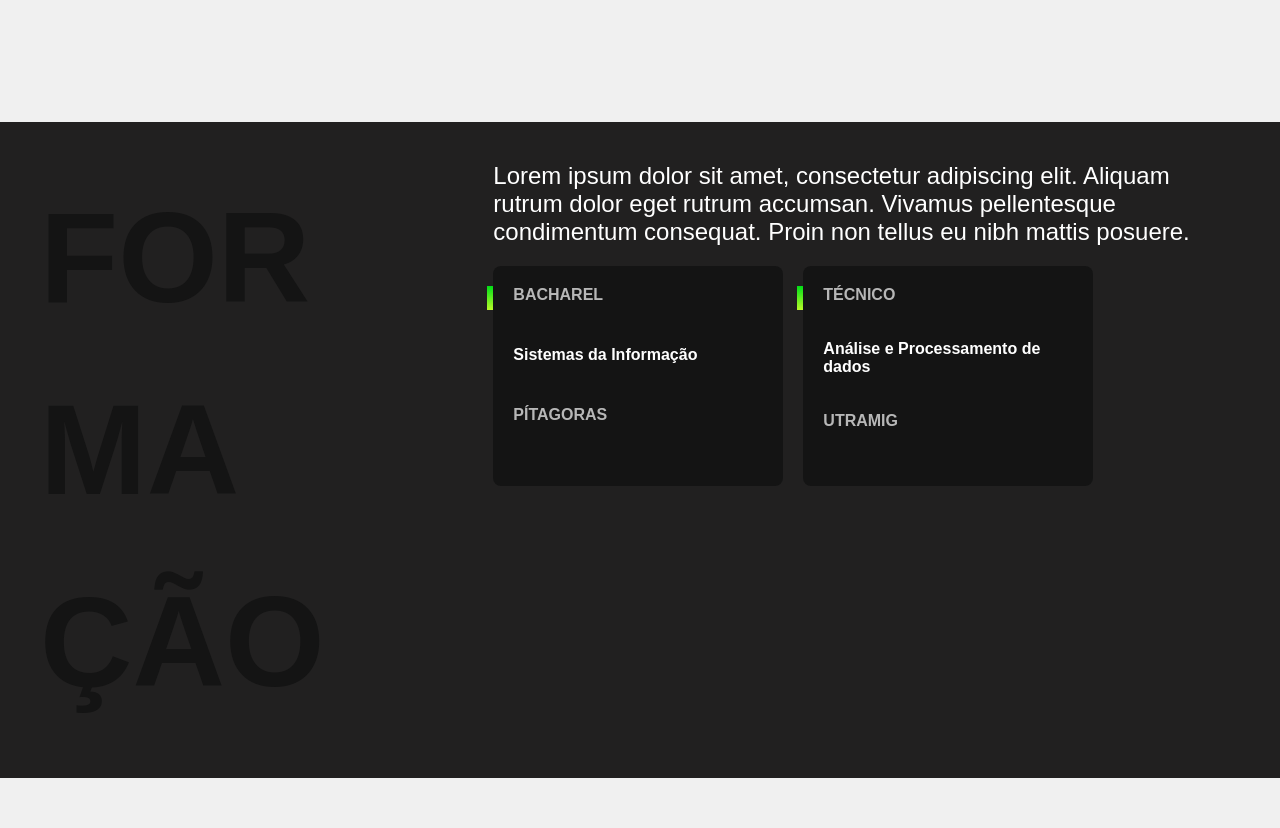
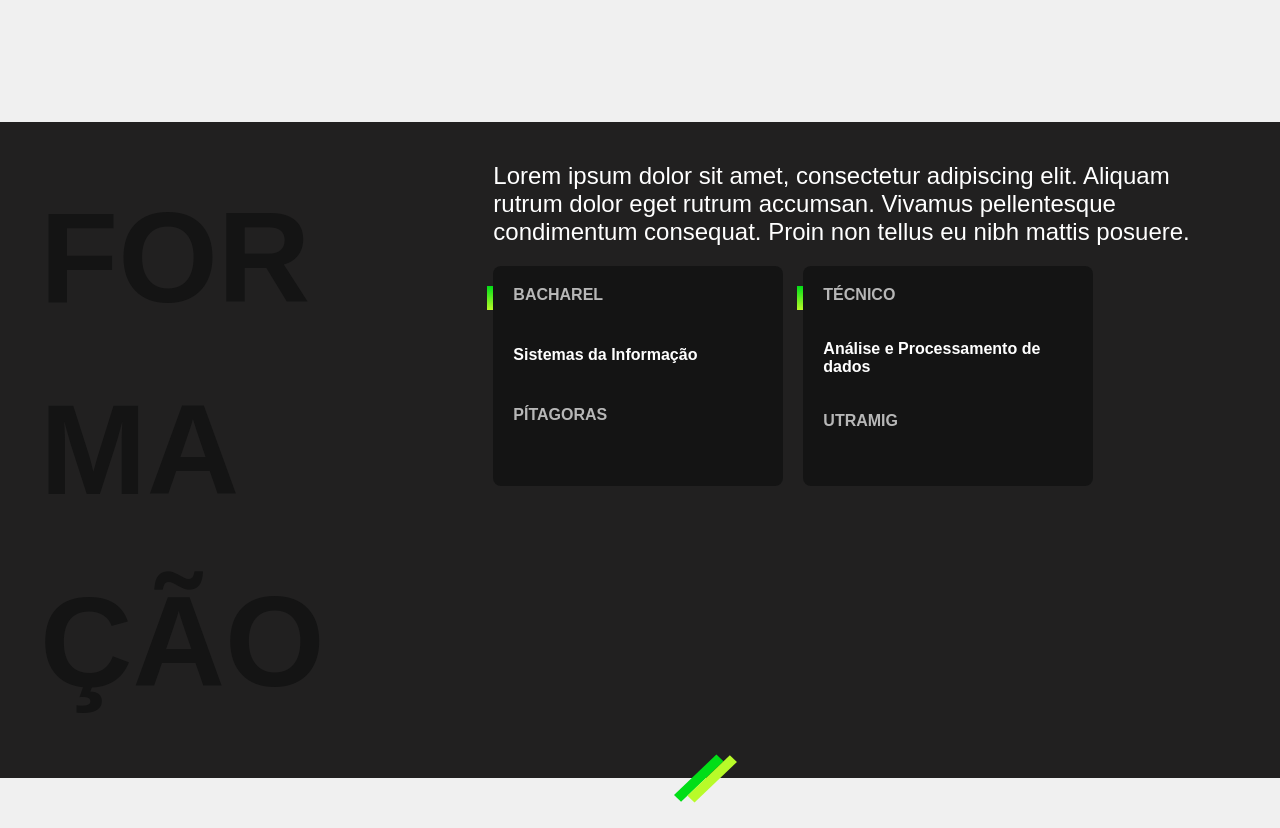
Before and after one commit to Rafes96/portifolio-rafael, a plain HTML site: page index.html in a window 1280 px wide. Shown: the part 1060-1888 px from the top of the page. Before the commit the page ends 1838 px from the top, so only its background shows below. Drawn offline with Linux system fonts and the light colour scheme.

Commit message:
criação detalhe formação/footer

```diff
--- a/css/formacoes.css
+++ b/css/formacoes.css
@@ -1,5 +1,18 @@
 .formacoes{
     background-color: #212020;
+    position: relative;
+}
+
+.formacoes::after{
+    content: '';
+    display: block;
+    position: absolute;
+    width: 130px;
+    height: 100px;
+    bottom: -50px;
+    left: 50%;
+    background: url('../img/decoracao.svg') no-repeat center;
+
 }
 
 .formacoes-container{
@@ -47,7 +60,6 @@
     top: 20px;
 }
 
-
 .falcudade-titulo{
     font-size: 1rem;
     text-transform: uppercase;
```
